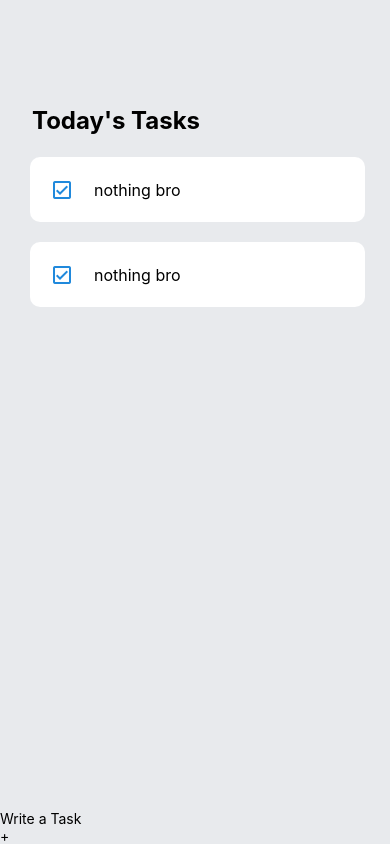
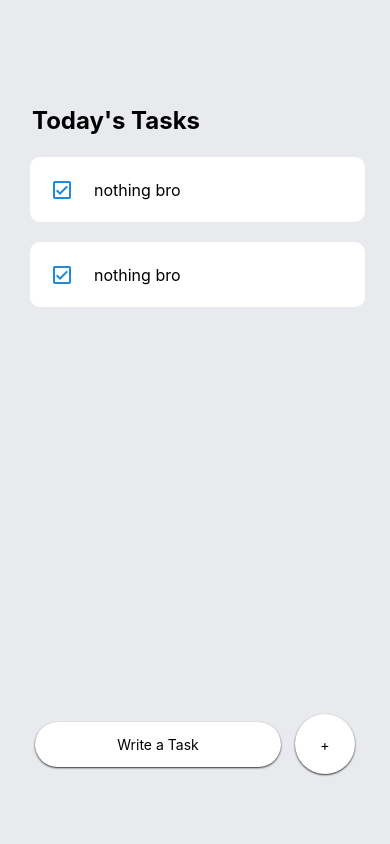
Before and after one commit to junshenlye/todo-list, a React Native app: screen / in a window 390 px wide. Built offline with nearby package versions, Linux system fonts and the light colour scheme.

Commit message:
added design for task input and addwrapper

```diff
--- a/App.js
+++ b/App.js
@@ -40,10 +40,39 @@ const styles = StyleSheet.create({
     backgroundColor: '#E8EAED',
   },
   writeTaskWrapper:{
-
+    // backgroundColor: '#FFFFFF',
+    flex: 1,
+    flexDirection: 'row',
+    alignItems: 'center',
+    justifyContent: 'space-between',
+    marginTop: 350,
+  },
+  addWrapper:{
+    backgroundColor: '#FFFFFF',
+    width: 60,
+    height: 60,
+    borderRadius: 30,
+    justifyContent: 'center',
+    alignItems: 'center',
+    marginRight: 35,
+    shadowColor: '#000',
+    shadowOffset: { width: 0, height: 1 },
+    shadowOpacity: 0.8,
+    shadowRadius: 2,
+    elevation: 5
   },
   input:{
-
+    width: 246,
+    height: 45,
+    borderRadius: 23,
+    backgroundColor: '#FFFFFF',
+    textAlign: 'center',
+    marginLeft: 35,
+    shadowColor: '#000',
+    shadowOffset: { width: 0, height: 1 },
+    shadowOpacity: 0.8,
+    shadowRadius: 2,
+    elevation: 5
   },
   taskWrapper:{
     flex: 1,
```
